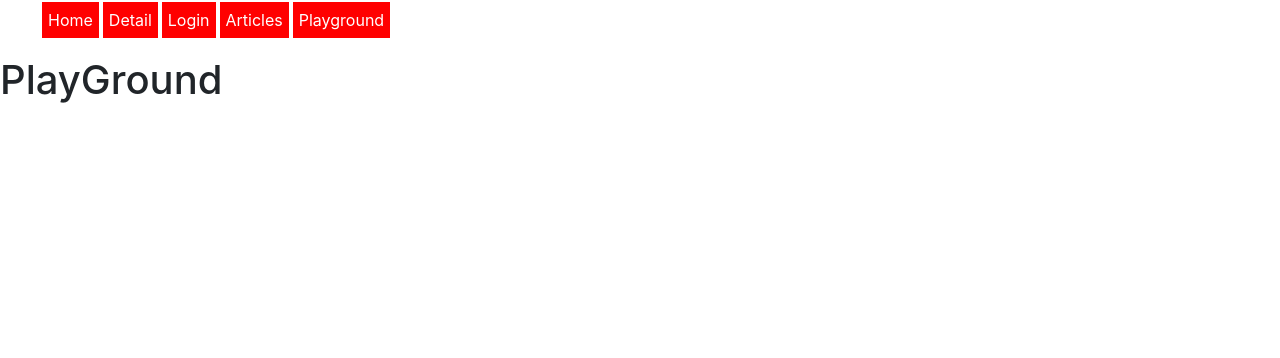
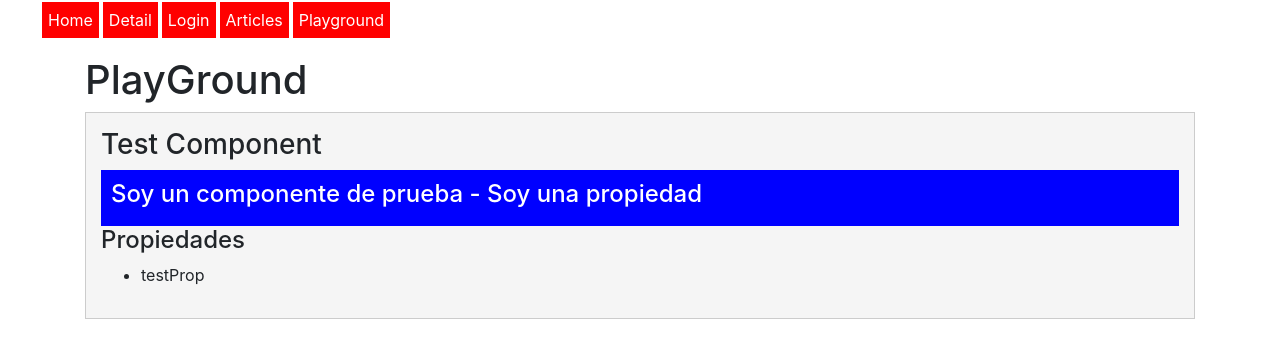
Before and after one commit to matias89/rolling-news, a React app: page /playground in a window 1280 px wide. Built offline with nearby package versions, Linux system fonts and the light colour scheme.

Commit message:
Playground modified / Test component added

```diff
--- /dev/null
+++ b/src/components/test/Test.js
@@ -0,0 +1,11 @@
+import React from 'react';
+
+const Test = ({ testProp }) => {
+    return (
+        <div style={{background: 'blue', padding: '10px', color: 'white'}}>
+            <h4>Soy un componente de prueba - { testProp }</h4>
+        </div>
+    );
+};
+
+export default Test;
--- a/src/index.js
+++ b/src/index.js
@@ -14,7 +14,7 @@ import './main.css';
 
 const App = () => {
   return (
-    <>
+    <div id="menu">
       <Router>
         <ul>
           <li>
@@ -49,7 +49,7 @@ const App = () => {
           <Playground />
         </Route>
       </Router>
-    </>
+    </div>
   );
 };
 
--- a/src/main.css
+++ b/src/main.css
@@ -1,13 +1,19 @@
-ul {
+#menu > ul {
     list-style: none;
 }
-ul li {
+#menu > ul li {
     display: inline-block;
     padding: 6px;
     background: red;
     margin: 2px;
 }
 
-ul li a {
+#menu > ul li a {
     color: white;
 }
+
+#playground article {
+    background-color: #f5f5f5;
+    padding: 15px;
+    border: 1px solid #ccc;
+}
--- a/src/views/playground/Playground.js
+++ b/src/views/playground/Playground.js
@@ -1,10 +1,21 @@
 import React, { Component } from 'react';
-
+// Components
+import Test from '../../components/test/Test';
 class Playground extends Component {
     render() {
         return (
-            <div>
+            <div id="playground" className="container">
                 <h1>PlayGround</h1>
+
+                <article id="test">
+                    <h3>Test Component</h3>
+                    <Test testProp="Soy una propiedad" />
+                    <h4>Propiedades</h4>
+                    <ul>
+                        <li>testProp</li>
+                    </ul>
+                </article>
+
             </div>
         );
     }
```
